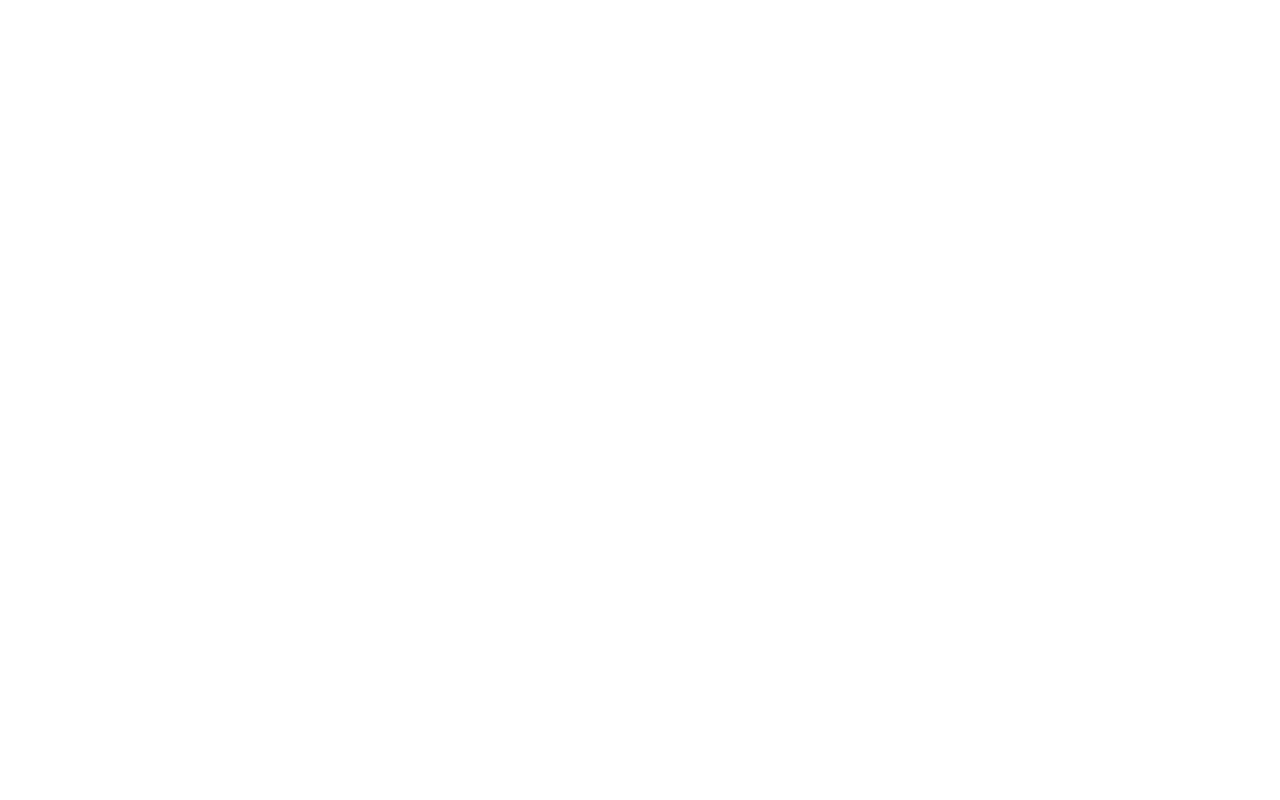
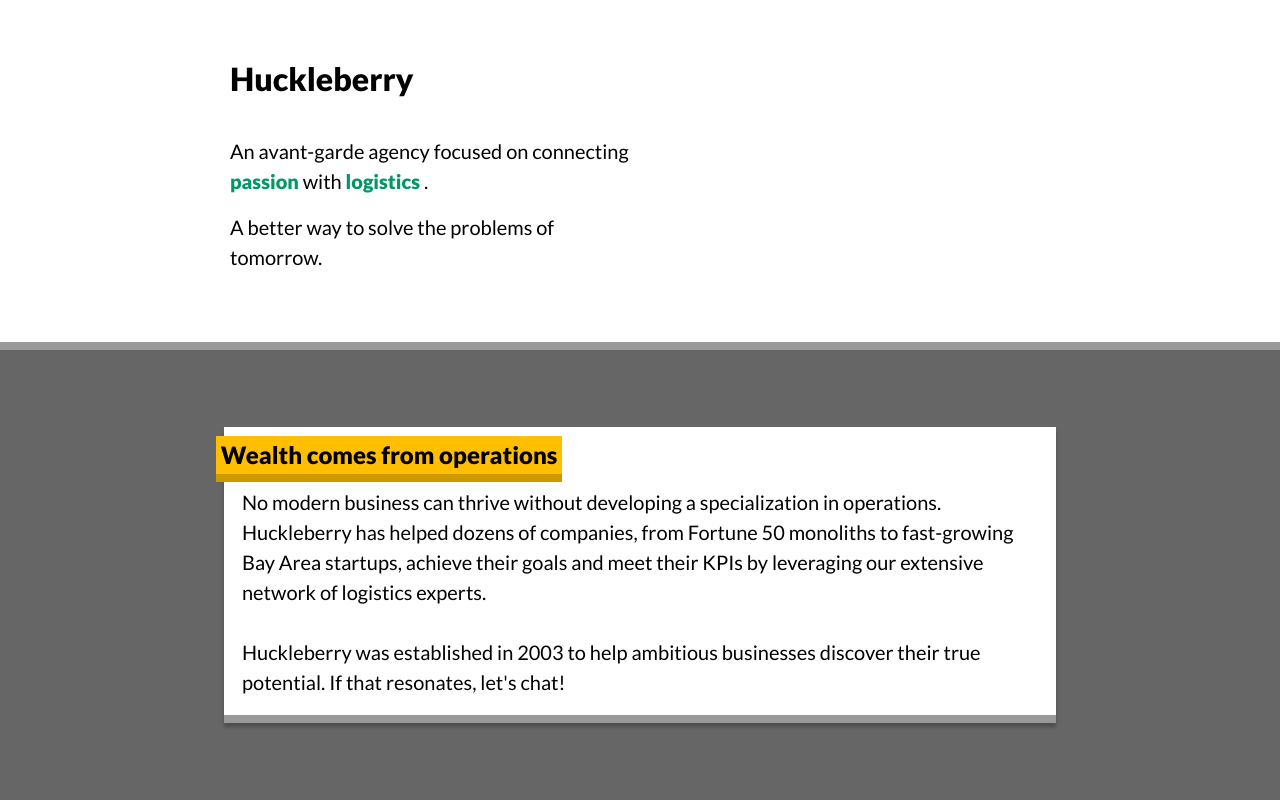
Before and after one commit to Nuga25/altschool-css-assignment, a plain HTML site: page assignmentTwo/index.html in a window 1280 px wide. Drawn offline with Linux system fonts and the light colour scheme.

Commit message:
assignment2 complete

```diff
--- a/assignmentTwo/index.html
+++ b/assignmentTwo/index.html
@@ -0,0 +1,49 @@
+<!DOCTYPE html>
+<html lang="en">
+  <head>
+    <meta charset="UTF-8" />
+    <meta name="viewport" content="width=device-width, initial-scale=1.0" />
+    <title>Huckleberry</title>
+    <link rel="stylesheet" href="style.css" />
+
+    <!-- google font -->
+    <link rel="preconnect" href="https://fonts.googleapis.com" />
+    <link rel="preconnect" href="https://fonts.gstatic.com" crossorigin />
+    <link
+      href="https://fonts.googleapis.com/css2?family=Lato:ital,wght@0,100;0,300;0,400;0,700;0,900;1,100;1,300;1,400;1,700;1,900&family=Overpass:ital,wght@0,100..900;1,100..900&family=Poppins:ital,wght@0,100;0,200;0,300;0,400;0,500;0,600;0,700;0,800;0,900;1,100;1,200;1,300;1,400;1,500;1,600;1,700;1,800;1,900&display=swap"
+      rel="stylesheet"
+    />
+  </head>
+  <body>
+    <div class="container1">
+      <div class="box1">
+        <h1>Huckleberry</h1>
+        <p>
+          An avant-garde agency focused on connecting
+          <span class="green-text">passion</span> with
+          <span class="green-text">logistics</span> .
+        </p>
+        <p>A better way to solve the problems of <br />tomorrow.</p>
+      </div>
+    </div>
+    <div class="container2">
+      <div class="box2">
+        <div class="yellow-text">
+          <p>Wealth comes from operations</p>
+        </div>
+        <p>
+          No modern business can thrive without developing a specialization in
+          operations. Huckleberry has helped dozens of companies, from Fortune
+          50 monoliths to fast-growing Bay Area startups, achieve their goals
+          and meet their KPIs by leveraging our extensive network of logistics
+          experts.
+        </p>
+        <br />
+        <p>
+          Huckleberry was established in 2003 to help ambitious businesses
+          discover their true potential. If that resonates, let's chat!
+        </p>
+      </div>
+    </div>
+  </body>
+</html>
--- /dev/null
+++ b/assignmentTwo/style.css
@@ -0,0 +1,105 @@
+* {
+  box-sizing: border-box;
+  margin: 0;
+  padding: 0;
+}
+
+html,
+body {
+  font-family: "Lato", serif;
+}
+
+.container1 {
+  height: 350px;
+  border-bottom: 8px solid #999999;
+  padding: 30px 230px;
+  font-size: 20px;
+  font-weight: 400;
+  line-height: 30px;
+  text-align: left;
+  text-underline-position: from-font;
+  text-decoration-skip-ink: none;
+}
+
+.box1 {
+  width: 50%;
+}
+
+.box1 > h1 {
+  padding: 30px 0;
+  font-size: 32px;
+  font-weight: 800;
+  line-height: 38.4px;
+}
+
+.box1 > p {
+  padding: 8px 0;
+}
+
+.green-text {
+  color: #009966;
+  font-weight: 800;
+}
+
+.container2 {
+  background: #666666;
+  height: 450px;
+  display: flex;
+  justify-content: center;
+  align-items: center;
+}
+
+.box2 {
+  background-color: #fff;
+  width: 65%;
+  box-shadow: 0px 4px 4px 0px #00000040;
+  font-size: 20px;
+  font-weight: 500;
+  line-height: 30px;
+  text-align: left;
+  padding: 60px 18px 18px 18px;
+  position: relative;
+  border-bottom: 8px solid #999999;
+}
+
+.yellow-text {
+  background: #ffbf00;
+  border-bottom: 8px solid #cc9900;
+  position: absolute;
+  top: 3%;
+  left: -1%;
+  padding: 5px;
+  font-size: 24px;
+  font-weight: 800;
+  line-height: 28.8px;
+}
+
+@media (max-width: 768px) {
+  .container1 {
+    padding: 30px 20px;
+  }
+  .box1 {
+    width: 60%;
+  }
+  .box2 {
+    width: 100%;
+  }
+  .yellow-text {
+    left: 0%;
+  }
+}
+
+@media (max-width: 390px) {
+  .container1 {
+    padding: 20px 10px;
+  }
+  .box1 {
+    width: 90%;
+  }
+  .container2 {
+    height: 600px;
+  }
+  .box2 {
+    padding: 60px 10px 10px 10px;
+  }
+}
```
Also changed, not shown: index.html (+3 -1 lines), assignmentTwo/styles.css (deleted).
